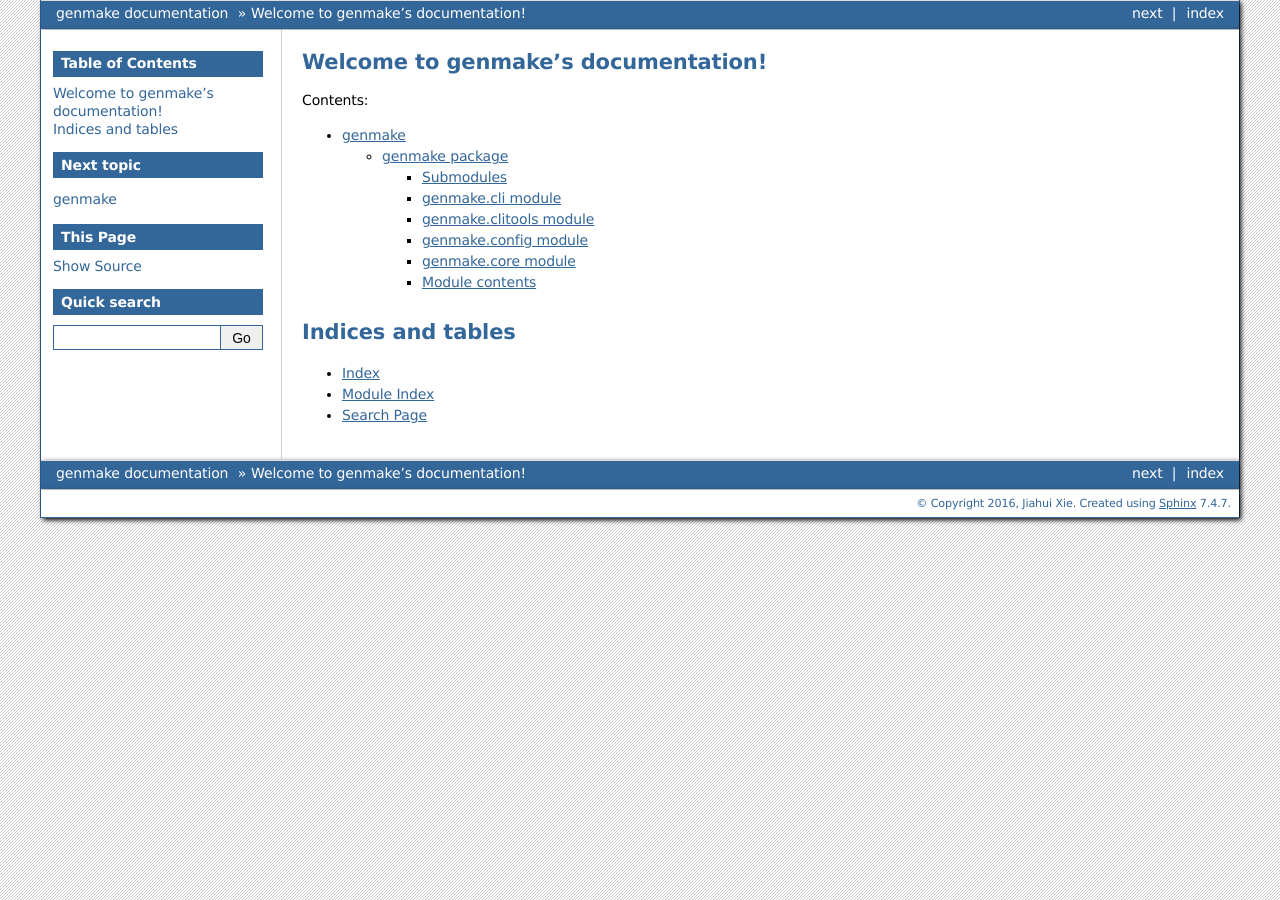
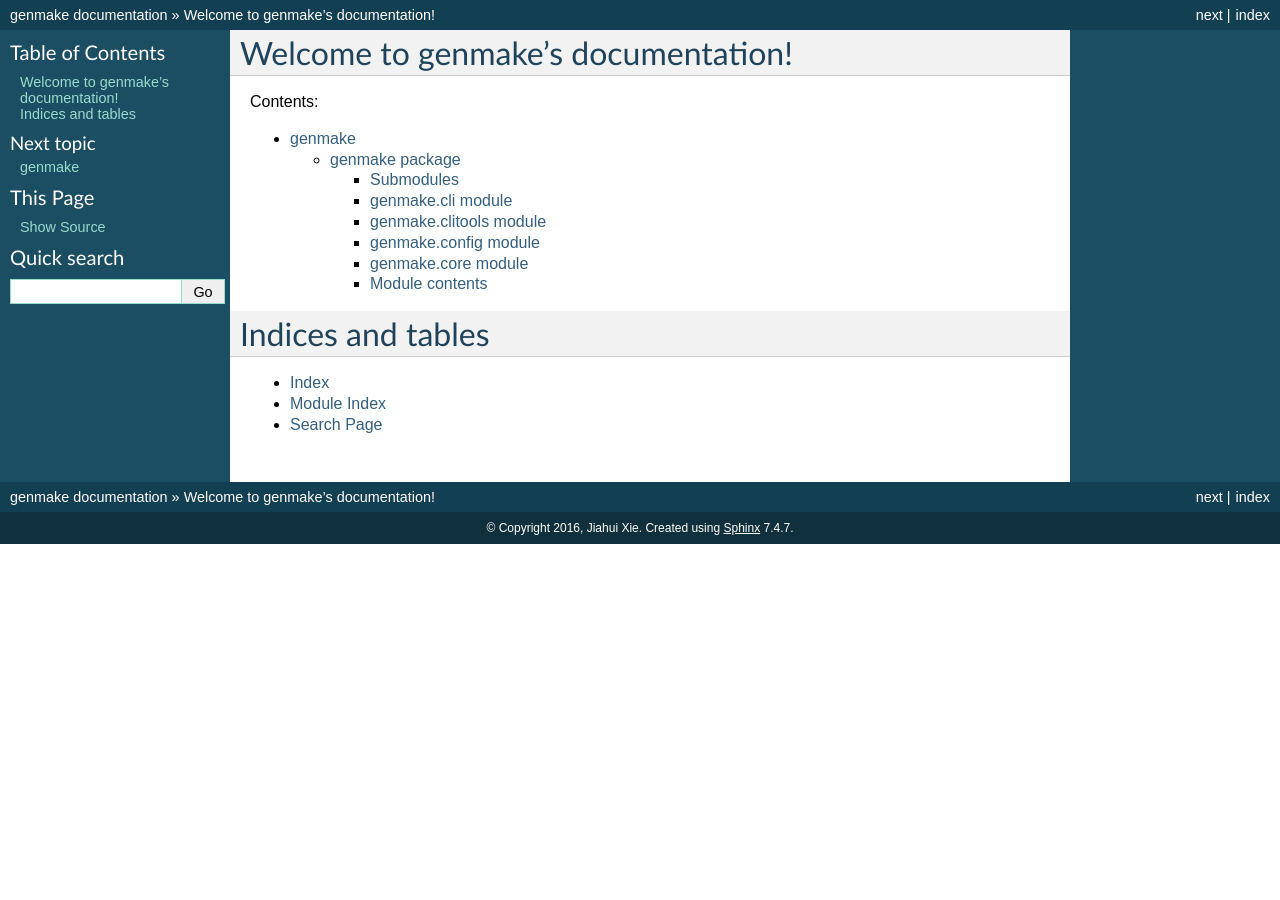
Before and after one commit to jhxie/skaff, a Sphinx documentation site: the page built from doc/source/index.rst, in a window 1280 px wide. Built offline with Sphinx 7.4.7, drawn with Linux system fonts in a browser that asks for light colours; the version number could not be read and is left out.

Commit message:
Change the theme to 'default' in 'doc/source/conf.py'

```diff
--- a/doc/source/conf.py
+++ b/doc/source/conf.py
@@ -19,7 +19,7 @@
 #
 import os
 import sys
-sys.path.insert(0, os.path.abspath('..'))
+sys.path.insert(0, os.path.abspath('../../'))
 
 import genmake
 # -- General configuration ------------------------------------------------
@@ -128,7 +128,7 @@ todo_include_todos = True
 # The theme to use for HTML and HTML Help pages.  See the documentation for
 # a list of builtin themes.
 #
-html_theme = 'bizstyle'
+html_theme = 'default'
 
 # Theme options are theme-specific and customize the look and feel of a theme
 # further.  For a list of options available for each theme, see the
```
